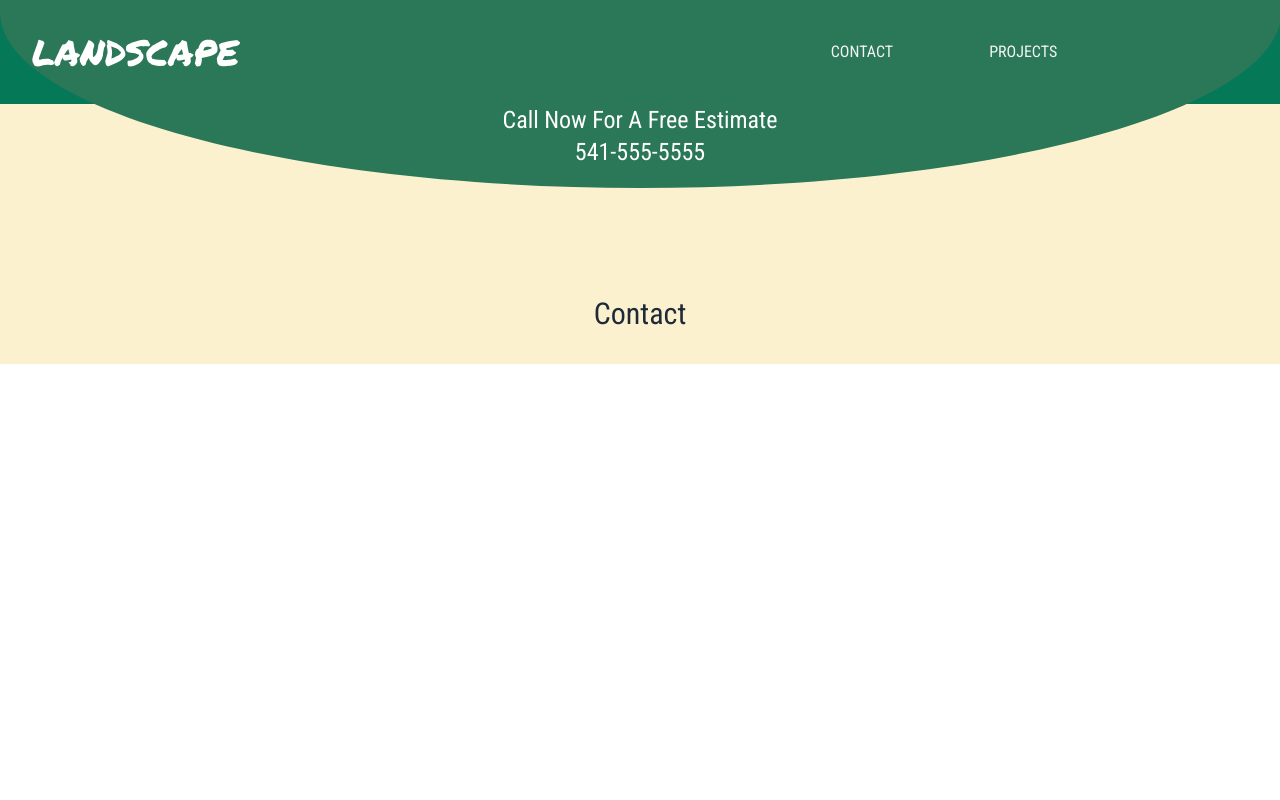
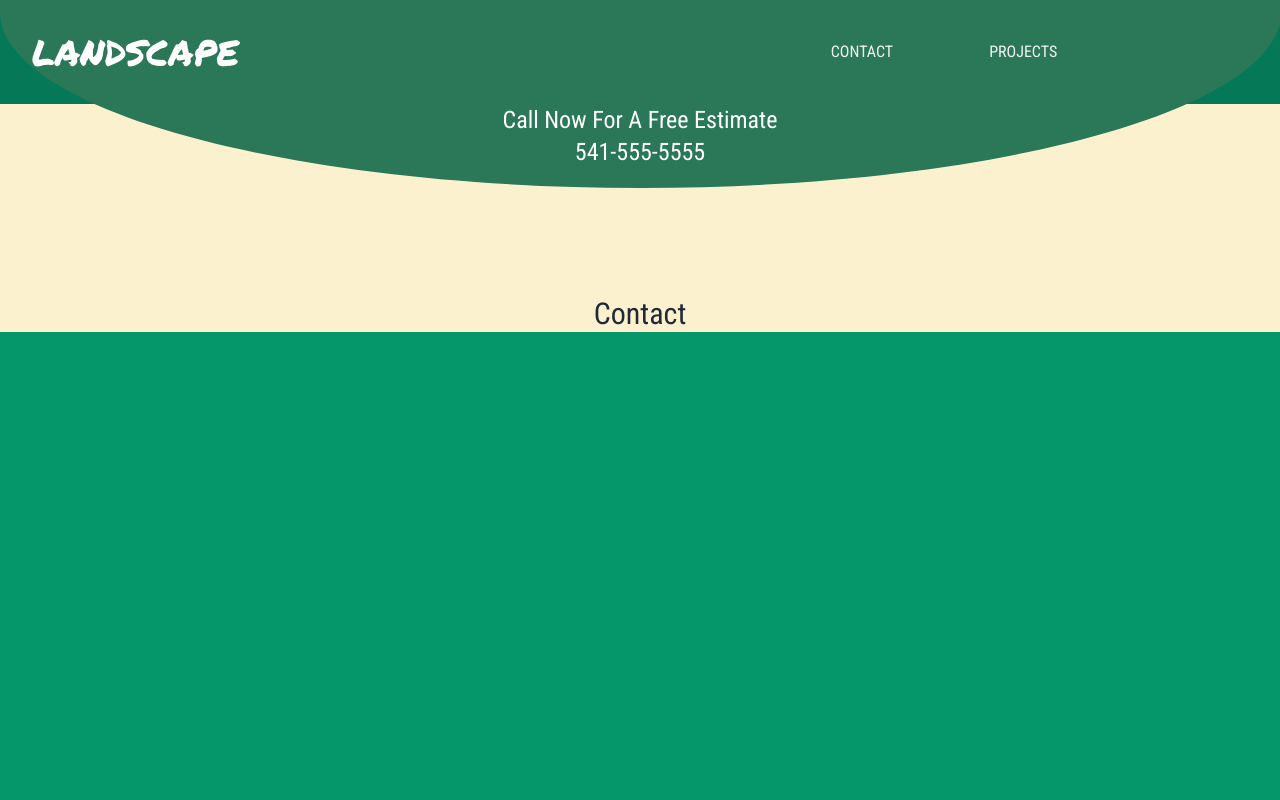
Before and after one commit to Druashley/landscape, a React (Create React App) app: page /#/contact in a window 1280 px wide. Shown: the top 800 px of the page. Built offline with nearby package versions, Linux system fonts and the light colour scheme.

Commit message:
more setup.

```diff
--- /dev/null
+++ b/src/components/contact/ContactBody.js
@@ -0,0 +1,9 @@
+import React from "react";
+
+export default function ContactBody() {
+  return (
+    <div>
+      <div className="bg-green-600  min-h-screen font-roboto-condensed text-gray-100 -mt-32 "></div>
+    </div>
+  );
+}
--- a/src/components/home/HomeBody.js
+++ b/src/components/home/HomeBody.js
@@ -2,14 +2,14 @@ import React from "react";
 import HomeServicesSection from "./HomeServicesSection";
 
 import ImageCarousel from "./ImageCarousel";
-import backgrounWaves from "../../images/layered-waves-haikei.svg";
+import backgroundWaves from "../../images/layered-waves-haikei.svg";
 
 export default function HomeBody() {
   return (
     <div>
       <div
         className="bg-green-600 -mt-32 min-h-screen font-roboto-condensed text-gray-100 bg-cover md:pb-12 "
-        style={{ backgroundImage: `url(${backgrounWaves})` }}
+        style={{ backgroundImage: `url(${backgroundWaves})` }}
       >
         <div className="pt-60 container mx-auto p-8">
           <h1 className="text-3xl md:text-4xl">Recent Projects</h1>
--- a/src/pages/contactpage.js
+++ b/src/pages/contactpage.js
@@ -1,9 +1,11 @@
 import React from "react";
 import ContactHeader from "../components/contact/ContactHeader";
+import ContactBody from "../components/contact/ContactBody";
 export default function ContactPage() {
   return (
     <div className="min-h-screen">
       <ContactHeader />
+      <ContactBody />
     </div>
   );
 }
```
